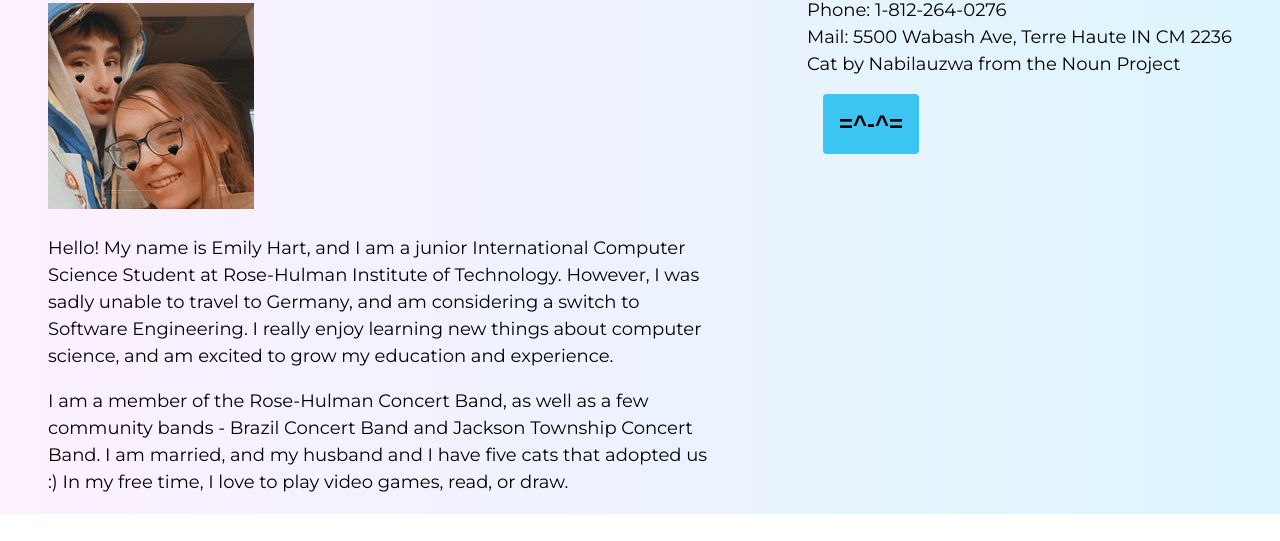
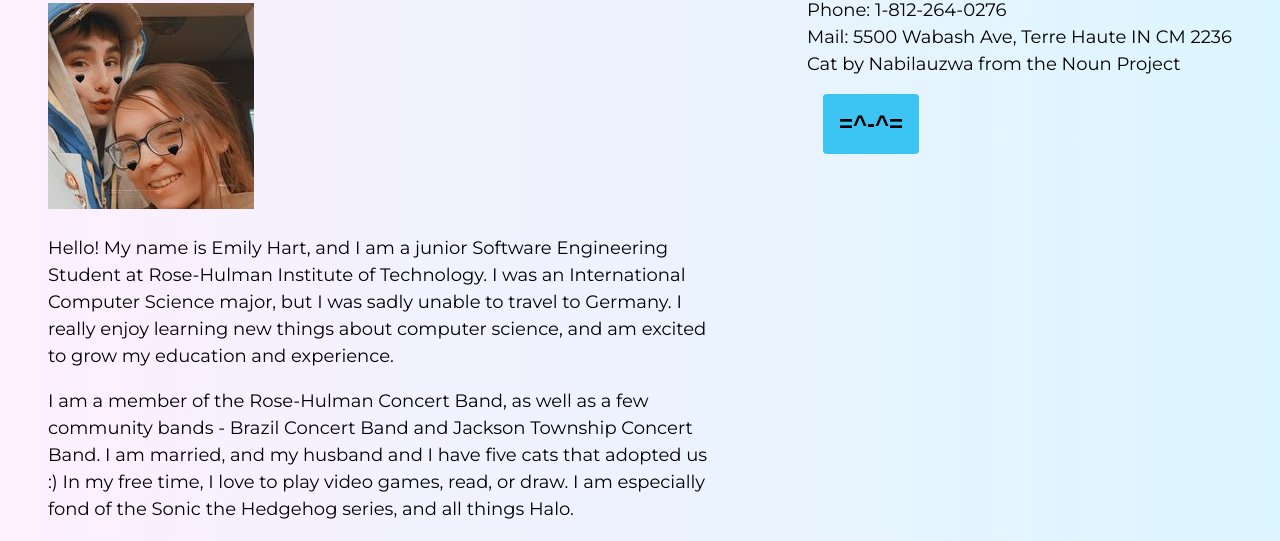
Before and after one commit to rhit-boatmaee/rhit-boatmaee.github.io, a plain HTML site: page index.html in a window 1280 px wide. Shown: the part 371-912 px from the top of the page. Before the commit the page ends 885 px from the top, so only its background shows below. Drawn offline with Linux system fonts and the light colour scheme.

Commit message:
changes were made

```diff
--- a/index.html
+++ b/index.html
@@ -29,15 +29,14 @@
     <main>
         <h1> About</h1>
         <img id = "avatar" alt = "emily hart" src="images/avatar.jpg" />
-        <p>Hello! My name is Emily Hart, and I am a junior International Computer Science Student at Rose-Hulman
-            Institute of Technology. However, I was sadly unable to travel to Germany, and am considering a switch to
-            Software Engineering. I really enjoy learning new things about computer science, and am excited to grow my
+        <p>Hello! My name is Emily Hart, and I am a junior Software Engineering Student at Rose-Hulman
+            Institute of Technology. I was an International Computer Science major, but I was sadly unable to travel to Germany.
+             I really enjoy learning new things about computer science, and am excited to grow my
             education and experience. </p>
 
         <p> I am a member of the Rose-Hulman Concert Band, as well as a few community bands - Brazil Concert Band and
             Jackson Township Concert Band. I am married, and my husband and I have five cats that adopted us :) In my
-            free time, I love to play video games, read, or draw.</p>
-
+            free time, I love to play video games, read, or draw. I am especially fond of the Sonic the Hedgehog series, and all things Halo.</p>
 
 
     </main>
```
